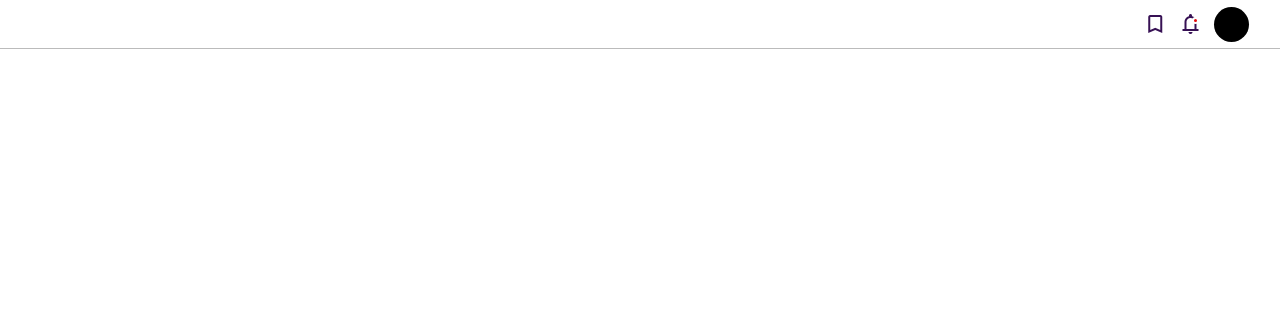
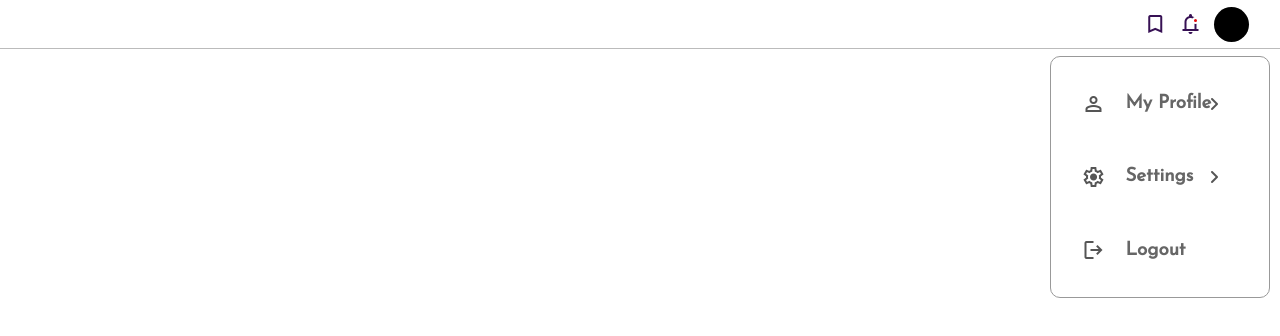
Before and after one commit to Jeff-Maina/quill, a React (Create React App) app: page /homepage in a window 1280 px wide. Shown: the top 336 px of the page. Built offline with nearby package versions, Linux system fonts and the light colour scheme.

Commit message:
user-menu slide animation added

```diff
--- a/src/components/navbar/navbar.css
+++ b/src/components/navbar/navbar.css
@@ -296,15 +296,15 @@ nav {
   margin: 0;
   margin-left: 13px;
   color: #666;
-  font-size : 1rem;
+  font-size: 1rem;
 }
 
-.mark-read:hover{
-background-color: rgba(240, 240, 240);
+.mark-read:hover {
+  background-color: rgba(240, 240, 240);
 }
 
 #notifications-container .notification:hover {
-    background-color: rgba(240, 240, 240);
+  background-color: rgba(240, 240, 240);
 }
 
 .notif-indicator {
@@ -334,19 +334,107 @@ background-color: rgba(240, 240, 240);
   background-color: blue;
 }
 
-.notif-content{
+.notif-content {
+  height: 100%;
+  display: flex;
+  align-items: center;
+}
+
+.notif-content h5 {
+  margin: 0;
+}
+
+.notif-content h6 {
+  margin: 0;
+  position: absolute;
+  bottom: 7px;
+  color: #999;
+}
+
+/* ! user profile and stuff ...sad :( */
+
+#user-controls-menu{
+  position: absolute;
+  width: 17%;
+  min-height: 15em;
+  height: auto;
+  cursor: pointer;
+  right: 10px;
+  top: 7%;
+  border-radius: 10px;
+  border: 1px solid #999;
+  overflow: hidden;
+}
+
+.user-menu-active{
+    visibility: visible
+}
+
+.user-menu-inactive{
+    visibility: hidden
+}
+
+.user-menu-layer{
     height: 100%;
+    width: 100%;
+    position: absolute;
+    border-radius: inherit;
+    transition:transform 600ms ease, opacity 300ms ease;
+    display: flex;
+    flex-direction: column;
+    justify-content: space-evenly;
+    box-sizing: border-box;
+    padding: 10px 0px;
+}
+
+.layer-active{
+    transform: translate(0, 0);
+    opacity: 1;
+}
+
+.layer-previous-active{
+    transform: translate(-100%, 0);
+}
+
+.layer-inactive{
+    transform: translate(100%, 0);
+    opacity: 0;
+}
+
+.user-option{
+    width: calc(100% - 20px);
+    height: calc(100%/3);
     display: flex;
     align-items: center;
+    color: #555;
+    box-sizing: border-box;
+    padding-left: 20px;
+    margin: auto;
+    border-radius: 10px;
 }
 
-.notif-content h5{
-    margin: 0;
+
+.user-option .material-symbols-outlined{
+    margin-right: 20px;
 }
 
-.notif-content h6{
+.user-option h3{
     margin: 0;
+    color: #666;
+}
+
+.user-option .fas{
     position: absolute;
-    bottom: 7px;
-    color: #999;
+    right: 50px;
 }
+
+.user-option:hover{
+    background-color: rgba(214, 214, 214, 0.855);
+}
+
+#u-back-btn{
+    position: absolute;
+    top: 10px;
+    left: 10px;
+    cursor: pointer;
+}
--- a/src/components/navbar/navbar.js
+++ b/src/components/navbar/navbar.js
@@ -1,8 +1,98 @@
 import React, { useState } from "react";
 import "./navbar.css";
 
+const UserMenu = ({ userMenuState }) => {
+
+
+  // handles the user menu section;
+
+    //   ? works better than i expected :)
+
+  let [layerOneState, setLayerOneState] = useState("active");
+  let [settingsState, setsettingsState] = useState("inactive");
+  let [profileInfoState, setProfileInfoState] = useState("inactive");
+
+  let toggleProfile = () => {
+    if (layerOneState === "active") {
+      setLayerOneState("previous-active");
+      setProfileInfoState("active");
+    } else {
+      setLayerOneState("active");
+      setProfileInfoState("inactive");
+    }
+  };
+
+  let toggleSettings = () => {
+    if (layerOneState === "active") {
+      setLayerOneState("previous-active");
+      setsettingsState("active");
+    } else {
+      setLayerOneState("active");
+      setsettingsState("inactive");
+    }
+  };
+
+
+
+
+  return (
+    <div id="user-controls-menu" className={`user-menu-${userMenuState}`}>
+      <div className={`user-menu-layer layer-${layerOneState}`}>
+        <div
+          onClick={() => {
+            toggleProfile();
+          }}
+          className="user-option"
+        >
+          <i className="material-symbols-outlined">person</i>
+          <h3>My Profile</h3>
+          <i class="fas fa-angle-right"></i>
+        </div>
+        <div
+          onClick={() => {
+            toggleSettings();
+          }}
+          className="user-option"
+        >
+          <i className="material-symbols-outlined">settings</i>
+          <h3>Settings</h3>
+          <i class="fas fa-angle-right"></i>
+        </div>
+        <div className="user-option">
+          <i className="material-symbols-outlined">logout</i>
+          <h3>Logout</h3>
+        </div>
+      </div>
+      <div className={`user-menu-layer layer-${settingsState}`}>
+        <i
+          onClick={() => {
+            toggleSettings();
+          }}
+          id="u-back-btn"
+          className="material-icons"
+        >
+          arrow_backwards
+        </i>
+        <h6>Settings</h6>
+      </div>
+      <div className={`user-menu-layer layer-${profileInfoState}`}>
+        <i
+          onClick={() => {
+            toggleProfile();
+          }}
+          id="u-back-btn"
+          className="material-icons"
+        >
+          arrow_backwards
+        </i>
+        <h6>Profile</h6>
+      </div>
+    </div>
+  );
+};
+
 function Navbar() {
-  // handles the bokmarks section
+  // handles the bokmarks menu section;
 
   const [isBookmarkMenuactive, setBookmarkMenuActive] = useState(false);
 
@@ -12,7 +102,7 @@ function Navbar() {
     setBookmarkMenuActive(!isBookmarkMenuactive);
   };
 
-  //
+  // handles the notifications menu section;
 
   const [isNotificationactive, setNotificationMenuActive] = useState(false);
 
@@ -20,6 +110,16 @@ function Navbar() {
 
   let toggleNotificationMenu = () => {
     setNotificationMenuActive(!isNotificationactive);
+  };
+
+  //   user menu section;
+
+  const [isUseractive, setUserMenuActive] = useState(true);
+
+  const userMenuState = isUseractive ? "active" : "inactive";
+
+  let toggleUserMenu = () => {
+    setUserMenuActive(!isUseractive);
   };
 
   return (
@@ -45,7 +145,12 @@ function Navbar() {
           >
             notifications
           </i>
-          <div className="profile-image"></div>
+          <div
+            onClick={() => {
+              toggleUserMenu();
+            }}
+            className="profile-image"
+          ></div>
         </div>
       </nav>
 
@@ -207,7 +312,8 @@ function Navbar() {
               <h5>Failed to delete bookmark</h5>
               <h6>07 May 2018</h6>
             </div>
-            </div>            <div className="notification">
+          </div>{" "}
+          <div className="notification">
             <div className="notif-indicator">
               <div className="dot-indicator error-indicator"></div>
             </div>
@@ -215,7 +321,8 @@ function Navbar() {
               <h5>Failed to delete bookmark</h5>
               <h6>07 May 2018</h6>
             </div>
-            </div>            <div className="notification">
+          </div>{" "}
+          <div className="notification">
             <div className="notif-indicator">
               <div className="dot-indicator error-indicator"></div>
             </div>
@@ -223,7 +330,8 @@ function Navbar() {
               <h5>Failed to delete bookmark</h5>
               <h6>07 May 2018</h6>
             </div>
-            </div>            <div className="notification">
+          </div>{" "}
+          <div className="notification">
             <div className="notif-indicator">
               <div className="dot-indicator error-indicator"></div>
             </div>
@@ -231,7 +339,8 @@ function Navbar() {
               <h5>Failed to delete bookmark</h5>
               <h6>07 May 2018</h6>
             </div>
-            </div>            <div className="notification">
+          </div>{" "}
+          <div className="notification">
             <div className="notif-indicator">
               <div className="dot-indicator error-indicator"></div>
             </div>
@@ -239,7 +348,8 @@ function Navbar() {
               <h5>Failed to delete bookmark</h5>
               <h6>07 May 2018</h6>
             </div>
-            </div>            <div className="notification">
+          </div>{" "}
+          <div className="notification">
             <div className="notif-indicator">
               <div className="dot-indicator error-indicator"></div>
             </div>
@@ -247,7 +357,8 @@ function Navbar() {
               <h5>Failed to delete bookmark</h5>
               <h6>07 May 2018</h6>
             </div>
-            </div>            <div className="notification">
+          </div>{" "}
+          <div className="notification">
             <div className="notif-indicator">
               <div className="dot-indicator error-indicator"></div>
             </div>
@@ -256,12 +367,13 @@ function Navbar() {
               <h6>07 May 2018</h6>
             </div>
           </div>
-
         </div>
         <div className="mark-read">
           <h3>Mark all as read</h3>
         </div>
       </div>
+
+      <UserMenu userMenuState={userMenuState} />
     </>
   );
 }
```
Lines whose indentation alone changed are shown as unchanged.
